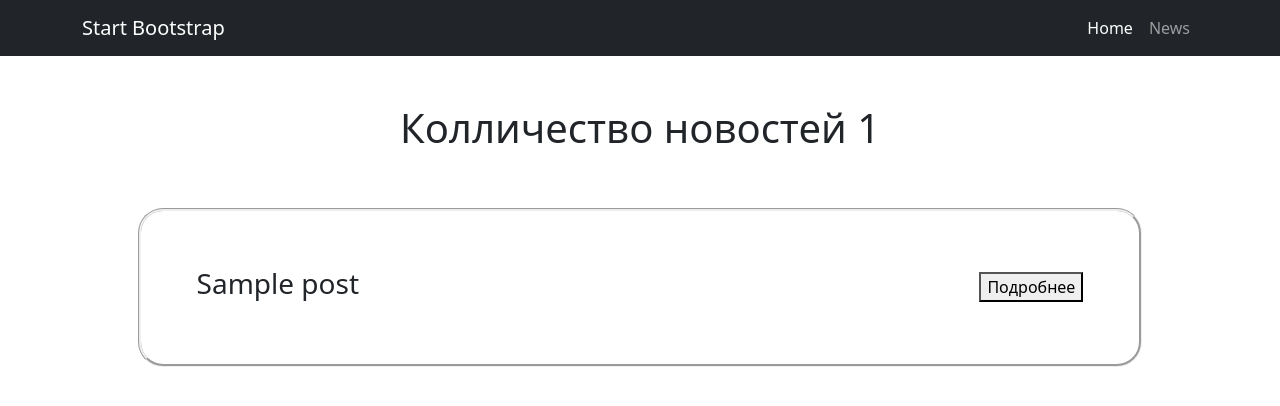
After one commit to RuslanKnyazkov/DjangoPorject, a Django app: page / in a window 1280 px wide. The commit adds this page. Shown: the top 406 px of the page. Run offline with Django 5.2, Linux system fonts and the light colour scheme; tables that the repository leaves empty hold one stand-in row (values such as "Sample post"); some libraries are stand-ins or nearby versions.

Commit message:
Create timplatetag

```diff
--- a/NewsPaper/NewsPaper/urls.py
+++ b/NewsPaper/NewsPaper/urls.py
@@ -18,7 +18,8 @@ from django.contrib import admin
 from django.urls import path, include
 
 urlpatterns = [
+    path('', include('news.urls')),
     path('admin/', admin.site.urls),
-    path('news', include('news.urls')),
+    path('news/', include('news.urls')),
 
 ]
--- /dev/null
+++ b/NewsPaper/news/templatetags/templtags.py
@@ -0,0 +1,22 @@
+from django import template
+from string import punctuation
+
+register = template.Library()
+
+bad_words = [
+    'туфта', 'говно', 'имбецил', 'дебил',
+    'наркотиками', 'наркотики'
+]
+@register.filter(name='censor')
+def cut_bad_words(value: str):
+    """
+    value: Post[title, text] or Comment[text] object.
+    Checking for incorrect words. Splitting the text to check for matches.
+    """
+    text = value.split(' ')
+    result = []
+    for t in text:
+        if t.strip(punctuation).lower() in bad_words:
+            t = t[0] + ('*' * (len(t) - 1))
+        result.append(t)
+    return ' '.join(result)
--- a/NewsPaper/news/urls.py
+++ b/NewsPaper/news/urls.py
@@ -1,7 +1,8 @@
 from django.urls import path
-from .views import PostView
+from .views import AllPostView, DetailNews
 
 
 urlpatterns = [
-    path('', PostView.as_view(), name = 'post'),
+    path('', AllPostView.as_view(), name = 'news'),
+    path('<int:pk>', DetailNews.as_view(), name='single_news')
 ]
--- a/NewsPaper/news/views.py
+++ b/NewsPaper/news/views.py
@@ -1,12 +1,26 @@
 from django.shortcuts import render
-from django.views.generic import TemplateView
-from .models import Post
+from django.views.generic import ListView, DetailView
+from .models import Post, Comment
+
+
 # Create your views here.
 
 
-class PostView(TemplateView):
-    template_name = 'index.html'
-    extra_context = {'posts': Post.objects.all()}
+class AllPostView(ListView):
+    model = Post
+    template_name = 'news.html'
+    context_object_name = 'news'
+    ordering = '-create_date'
+
+
+class DetailNews(DetailView):
+    model = Post
+    template_name = 'single_news.html'
+    # pk_url_kwarg = 'single_news'
+    context_object_name = 'news'
 
     def get_context_data(self, **kwargs):
-        return self.extra_context
+        context = super().get_context_data(**kwargs)
+        context['comments'] = Comment.objects.filter(
+            current_post=context['object']).order_by('-date_comment')
+        return context
--- /dev/null
+++ b/NewsPaper/static/css/self.css
@@ -0,0 +1,29 @@
+.news_detail {
+    border-radius: 25px;
+    margin: 5%;
+    border-style: groove;
+    padding: 5%;
+    display: flex;
+    justify-content: space-between;
+    flex-wrap: wrap;
+    align-items: center;
+    }
+.news_detail p {
+    margin-top: 0;
+    margin-bottom: 1rem;
+    position: sticky;
+    left: 100%;}
+
+.news_detail a{
+    position: sticky;
+    left: 100%;}
+
+.preview-comment {
+    background: rgba(255, 250, 240, 0.22);
+    border-style: groove;
+    margin: 2%;
+    border-radius: 25px;
+}
+
+.first_char_user{
+}
--- a/NewsPaper/templates/index.html
+++ b/NewsPaper/templates/index.html
@@ -9,6 +9,7 @@
 
         {% load static %}
         <link href="{%static 'css/styles.css'%}" rel="stylesheet">
+        <link href="{%static 'css/self.css'%}" rel="stylesheet">
     </head>
     <body>
         <!-- Responsive navbar-->
@@ -18,8 +19,8 @@
                 <button class="navbar-toggler" type="button" data-bs-toggle="collapse" data-bs-target="#navbarSupportedContent" aria-controls="navbarSupportedContent" aria-expanded="false" aria-label="Toggle navigation"><span class="navbar-toggler-icon"></span></button>
                 <div class="collapse navbar-collapse" id="navbarSupportedContent">
                     <ul class="navbar-nav ms-auto mb-2 mb-lg-0">
-                        <li class="nav-item"><a class="nav-link active" aria-current="page" href="#">Home</a></li>
-                        <li class="nav-item"><a class="nav-link" href="{% url 'post'%}">News</a></li>
+                        <li class="nav-item"><a class="nav-link active" aria-current="page" href="http://127.0.0.1:8000/">Home</a></li>
+                        <li class="nav-item"><a class="nav-link" href="{% url 'news'%}">News</a></li>
                     </ul>
                 </div>
             </div>
@@ -27,15 +28,7 @@
         <!-- Page content-->
         <div class="container">
             <div class="text-center mt-5">
-                {% if request.user.is_authenticated %}
-                {% for post in posts%}
-                    <p>{{post.title}}</p>
-                <br>
-                    <p>{{post.preview}}</p>
-                <br>
-                <h6>{{post.author_post_id}}</h6>
-                {% endfor %}
-                {% endif %}
+                {%block content%}{%endblock%}
             </div>
         </div>
     </body>
--- /dev/null
+++ b/NewsPaper/templates/news.html
@@ -0,0 +1,19 @@
+{% extends 'index.html'%}
+
+{%block title%}News{%endblock%}
+
+{%block content%}
+{% load templtags %}
+<h1>Колличество новостей {{news|length}}</h1>
+{%for n in news%}
+<div class="news_detail">
+    <h3>{{n.title | censor}}</h3>
+    <p>{{n.create_date| date:'M d Y'}}</p>
+    <p>{{n.text_post| truncatewords:24 | censor}}</p>
+    {% url 'single_news' n.pk as url %}
+    <a href="{{url}}"><button class="button" type="submit">Подробнее</button></a>
+</div>
+
+{%endfor%}
+
+{%endblock%}
```
Also changed, not shown: NewsPaper/templates/single_news.html (added, +26 -0 lines).
